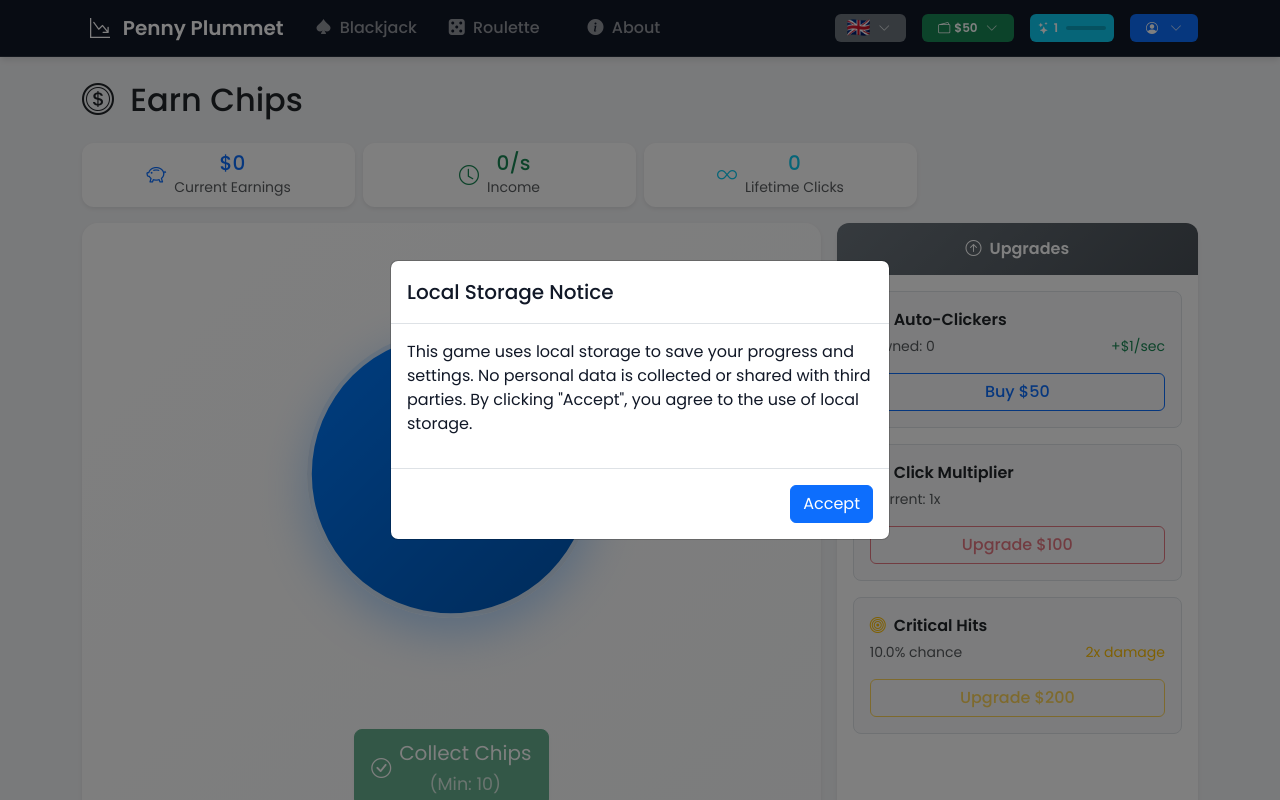
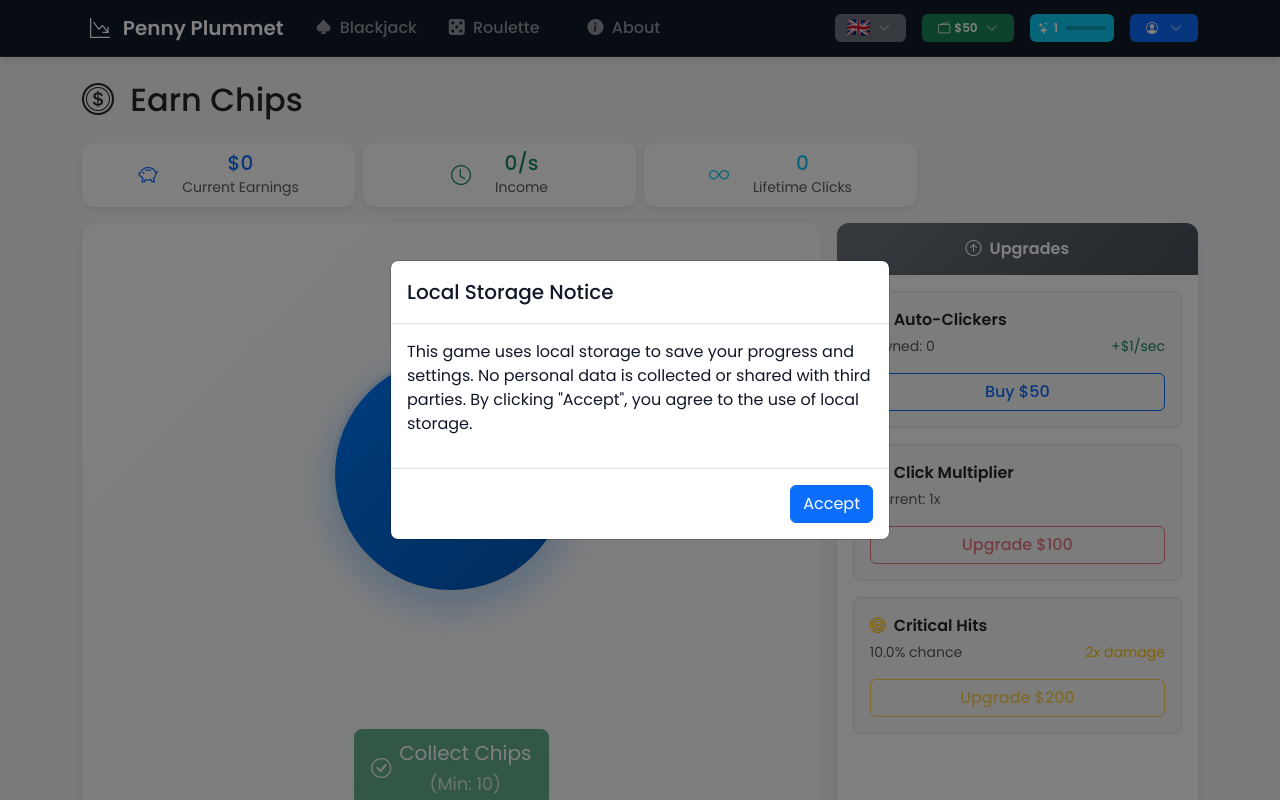
Before and after one commit to benceb2/penny-plummet, a Vue app: page /clicker in a window 1280 px wide. Shown: the top 800 px of the page. Built offline with nearby package versions, Linux system fonts and the light colour scheme.

Commit message:
stat section icon spacing

```diff
--- a/src/views/ClickerView.vue
+++ b/src/views/ClickerView.vue
@@ -11,7 +11,7 @@ const clickerStore = useClickerStore()
 
 // Computed for dynamic styling
 const buttonScale = computed(() => {
-  const scale = Math.min(1.2 + (clickerStore.comboCount * 0.02), 1.6)
+  const scale = Math.min(1 + (clickerStore.comboCount * 0.02), 1.2)
   return `scale(${scale})`
 })
 
@@ -30,13 +30,13 @@ const comboColor = computed(() => {
     :showBalance="true">
 
     <div class="container-fluid px-0">
-      <!-- Stats Header -->
+      <!-- Stats Header - Compact and Modern -->
       <div class="row g-2 mb-3">
         <div class="col-md-3">
           <div class="card border-0 shadow-sm h-100">
             <div class="card-body text-center py-2">
               <div class="d-flex align-items-center justify-content-center">
-                <i class="bi bi-piggy-bank text-primary me-2 fs-5"></i>
+                <i class="bi bi-piggy-bank text-primary me-4 fs-5"></i>
                 <div>
                   <div class="h5 mb-0 text-primary">{{ clickerStore.formattedClicks }}</div>
                   <small class="text-muted">Current Earnings</small>
@@ -49,7 +49,7 @@ const comboColor = computed(() => {
           <div class="card border-0 shadow-sm h-100">
             <div class="card-body text-center py-2">
               <div class="d-flex align-items-center justify-content-center">
-                <i class="bi bi-clock text-success me-2 fs-5"></i>
+                <i class="bi bi-clock text-success me-4 fs-5"></i>
                 <div>
                   <div class="h5 mb-0 text-success">{{ clickerStore.formattedIncome }}/s</div>
                   <small class="text-muted">Income</small>
@@ -62,7 +62,7 @@ const comboColor = computed(() => {
           <div class="card border-0 shadow-sm h-100">
             <div class="card-body text-center py-2">
               <div class="d-flex align-items-center justify-content-center">
-                <i class="bi bi-infinity text-info me-2 fs-5"></i>
+                <i class="bi bi-infinity text-info me-4 fs-5"></i>
                 <div>
                   <div class="h5 mb-0 text-info">{{ clickerStore.formattedLifetimeClicks }}</div>
                   <small class="text-muted">Lifetime Clicks</small>
@@ -75,7 +75,7 @@ const comboColor = computed(() => {
           <div class="card border-0 shadow-sm h-100">
             <div class="card-body text-center py-2">
               <div class="d-flex align-items-center justify-content-center">
-                <i class="bi bi-star-fill text-warning me-2 fs-5"></i>
+                <i class="bi bi-star-fill text-warning me-4 fs-5"></i>
                 <div>
                   <div class="h5 mb-0 text-warning">{{ clickerStore.prestigeLevel }}</div>
                   <small class="text-muted">Prestige Level</small>
@@ -94,7 +94,7 @@ const comboColor = computed(() => {
             <div class="card-body d-flex flex-column justify-content-center align-items-center p-3"
               style="min-height: 600px;">
 
-              <!-- Combo Display -->
+              <!-- Combo Display - only takes space when active -->
               <div class="d-flex justify-content-center align-items-center"
                 :class="clickerStore.comboCount > 1 ? 'mb-3' : 'mb-1'">
                 <div v-if="clickerStore.comboCount > 1" class="combo-badge">
@@ -108,7 +108,7 @@ const comboColor = computed(() => {
                 </div>
               </div>
 
-              <!-- Main Click Area -->
+              <!-- Main Click Area - reduced padding -->
               <div class="position-relative mb-4 p-3 d-flex justify-content-center align-items-center flex-grow-1">
                 <button
                   class="main-click-btn btn btn-primary rounded-circle p-0 position-relative"
```
